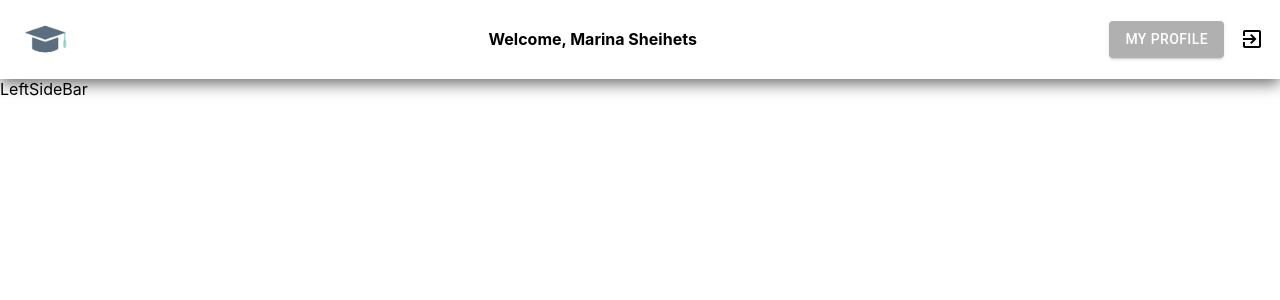
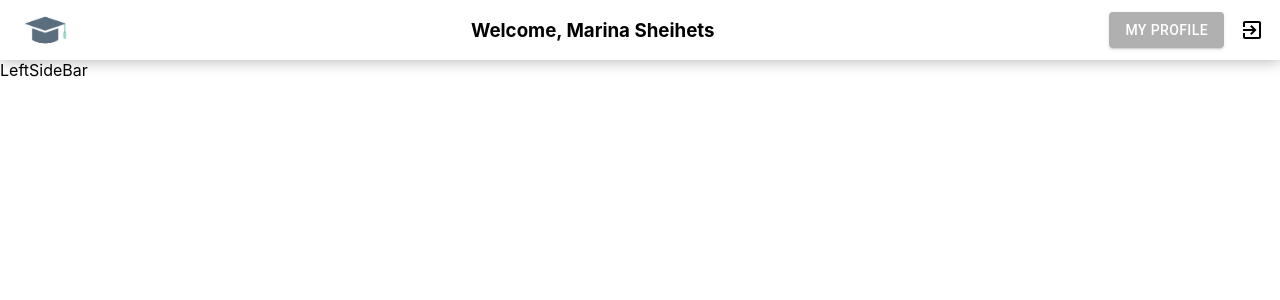
Before and after one commit to marina-sheigets/campus-client, a React (Create React App) app: page /new/article in a window 1280 px wide. Shown: the top 300 px of the page. Built offline with nearby package versions, Linux system fonts and the light colour scheme.

Commit message:
refactor: reduce shadows

```diff
--- a/src/components/__molecules__/Footer/Footer.tsx
+++ b/src/components/__molecules__/Footer/Footer.tsx
@@ -26,8 +26,6 @@ const Wrapper = styled('div')`
 	background: ${theme.background.white.primary};
 	justify-content: center;
 	align-items: center;
-	-webkit-box-shadow: 0px -5px 14px 0px rgba(51, 50, 51, 0.69);
-	-moz-box-shadow: 0px -5px 14px 0px rgba(51, 50, 51, 0.69);
-	box-shadow: 0px -5px 14px 0px rgba(51, 50, 51, 0.69);
+	box-shadow: 0px -1px 14px 0px rgba(0, 0, 0, 0.3);
 `;
 export default Footer;
--- a/src/components/__molecules__/Header/Header.tsx
+++ b/src/components/__molecules__/Header/Header.tsx
@@ -8,7 +8,7 @@ function Header() {
 	return (
 		<Wrapper>
 			<Logo src={logo} />
-			<h4>Welcome, Marina Sheihets</h4>
+			<h3>Welcome, Marina Sheihets</h3>
 
 			<Tools>
 				<ToolsItems>
@@ -43,12 +43,10 @@ const Logo = styled('img')`
 	cursor: pointer;
 `;
 const Wrapper = styled('div')`
-	padding: 0.5rem 1rem;
 	display: flex;
+	padding: 0 1rem;
 	justify-content: space-between;
 	align-items: center;
-	-webkit-box-shadow: 0px 5px 14px 0px rgba(51, 50, 51, 0.69);
-	-moz-box-shadow: 0px 5px 14px 0px rgba(51, 50, 51, 0.69);
-	box-shadow: 0px 5px 14px 0px rgba(51, 50, 51, 0.69);
+	box-shadow: 0px 1px 14px 0px rgba(0, 0, 0, 0.3);
 `;
 export default Header;
```
